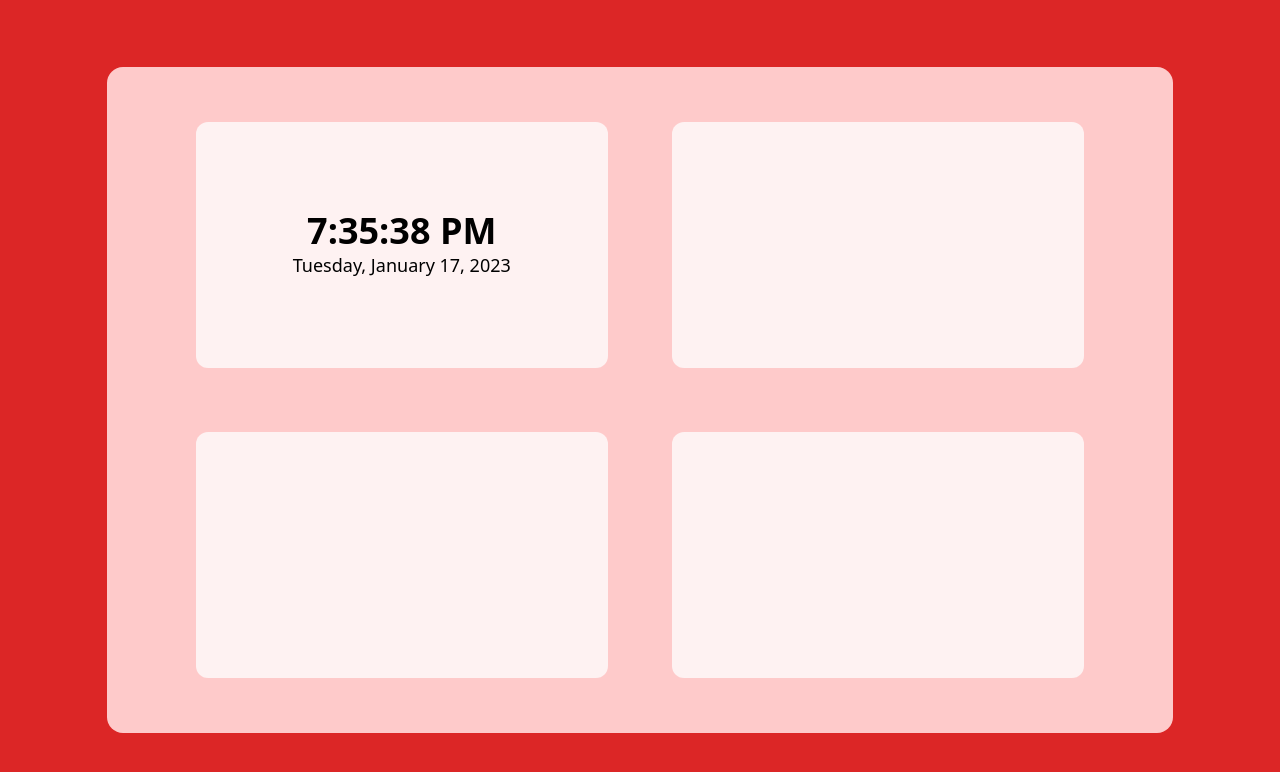
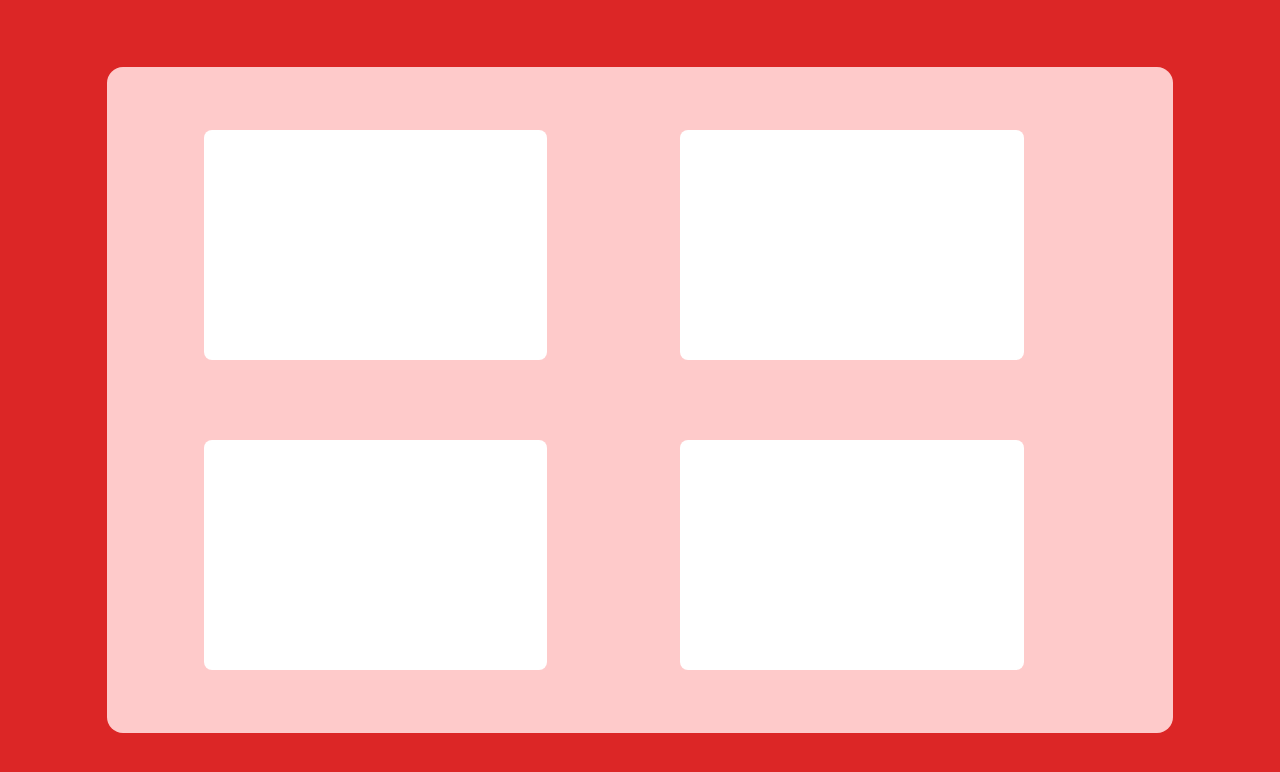
Before and after one commit to atklenner/homepage, a React (Vite) app: page / in a window 1280 px wide. Shown: the top 772 px of the page. Built offline with nearby package versions, Linux system fonts and the light colour scheme.

Commit message:
create generic block component for links and to-do items

```diff
--- a/src/components/Block.jsx
+++ b/src/components/Block.jsx
@@ -1,11 +1,9 @@
-import Time from "./Time";
-
-function Widget({type}) {
+function Block({children}) {
   return (
-    <div className="bg-red-50 rounded-xl">
-      {type === "time" && <Time />}
+    <div className="bg-white py-2 px-4 m-2 rounded-lg w-5/6 flex justify-between">
+      {children}
     </div>
   )
 }
 
-export default Widget
+export default Block;
```
